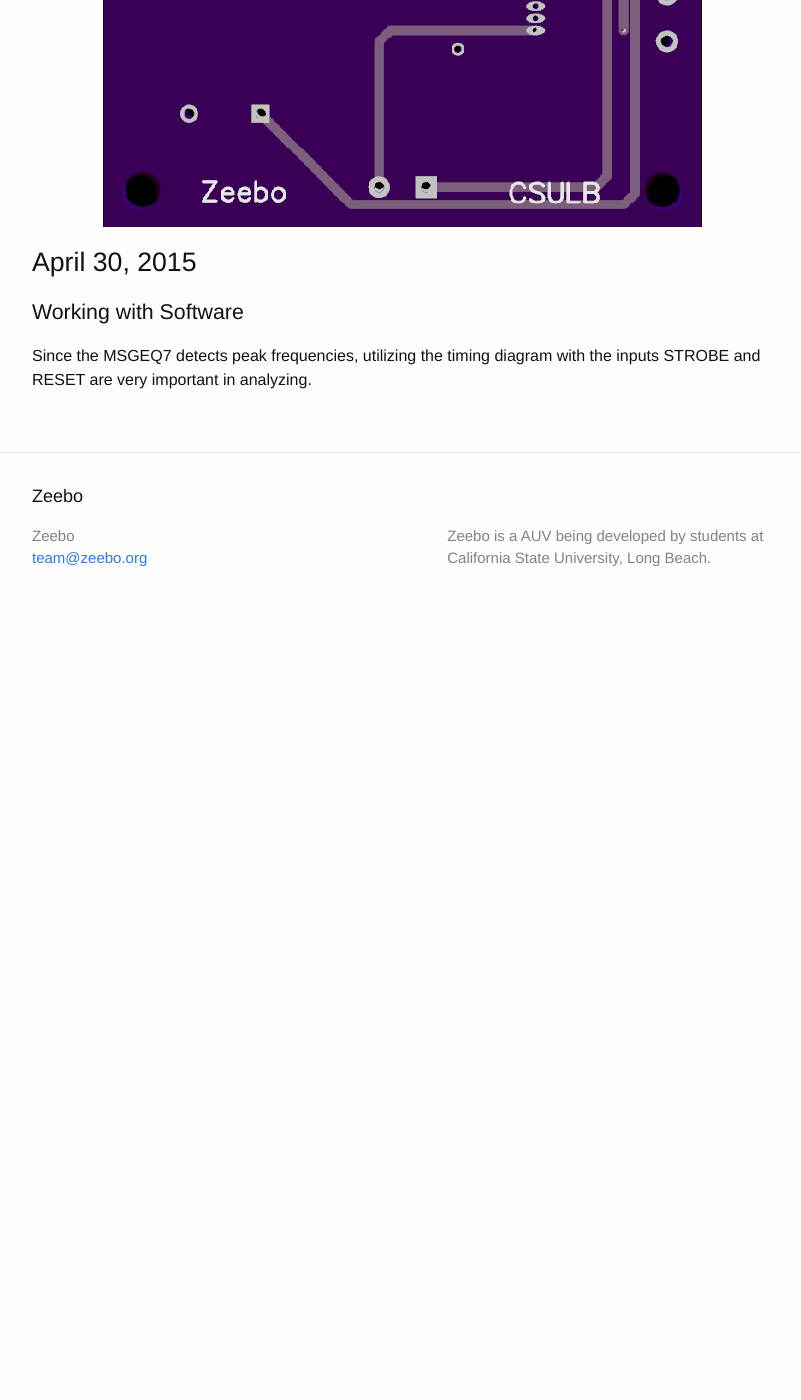
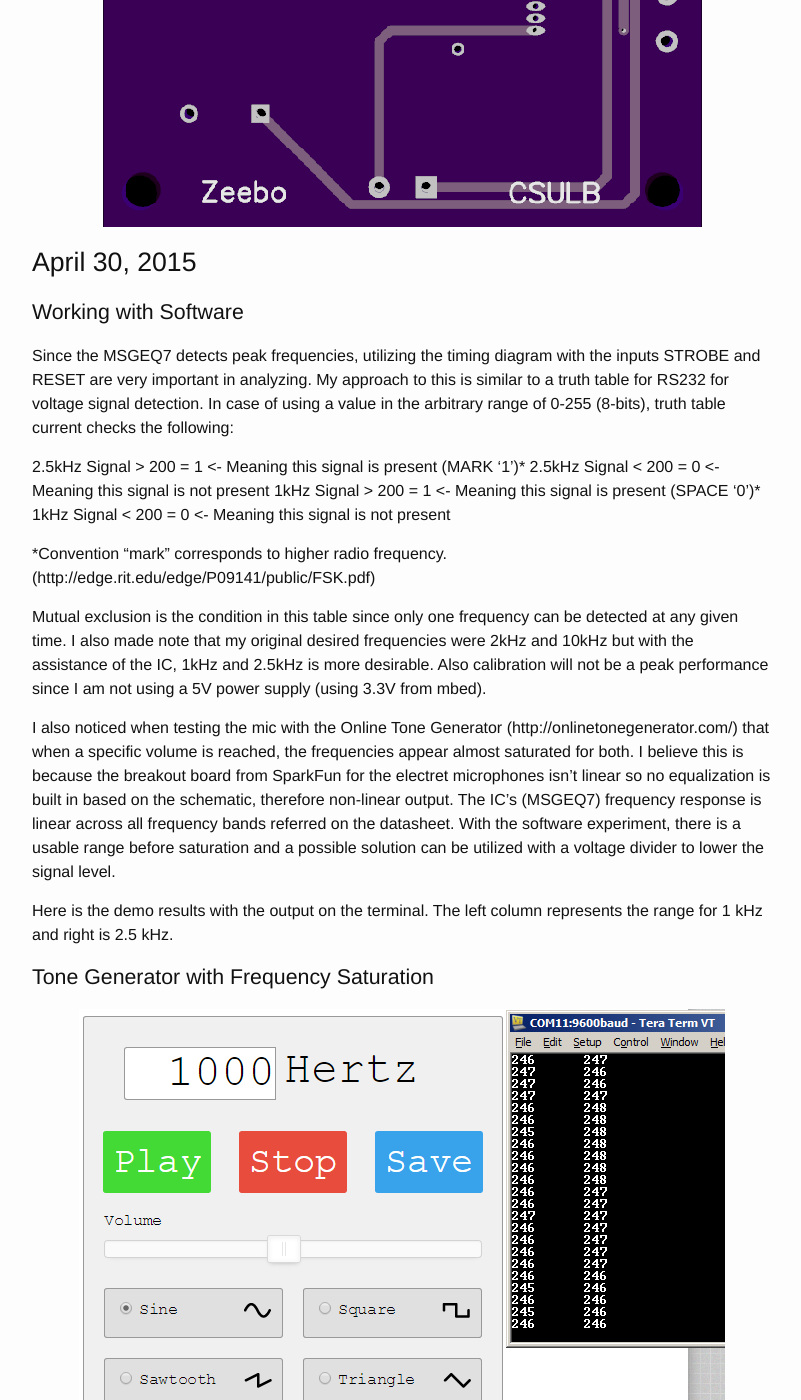
Before and after one commit to vartan/Xeebo, a Jekyll site: the page built from _posts/2015-05-01-weekly-report-13.md, in a window 1280 px wide and 1400 px high, scrolled down 3554 px. Shown: the whole window, without its empty margins (238-1039 px from the left). Built offline with Jekyll 4.4.1, drawn with Linux system fonts in a browser that asks for light colours; comment, search, counter and statistics services are not loaded; before the commit the page ends 4184 px from its top, so only the background shows below that; some of the changed text lies outside the part shown.

Commit message:
frequency tone generating with results

```diff
--- a/_posts/2015-05-01-weekly-report-13.md
+++ b/_posts/2015-05-01-weekly-report-13.md
@@ -35,4 +35,27 @@ I've made it cleaner on my schematic and pcb layout.  I do expect in the next it
 ##April 30, 2015
 
 ###Working with Software
-Since the MSGEQ7 detects peak frequencies, utilizing the timing diagram with the inputs STROBE and RESET are very important in analyzing.
+Since the MSGEQ7 detects peak frequencies, utilizing the timing diagram with the inputs STROBE and RESET are very important in analyzing.  My approach to this is similar to a truth table for RS232 for voltage signal detection.  In case of using a value in the arbitrary range of 0-255 (8-bits), truth table current checks the following:
+
+2.5kHz Signal > 200 = 1 <- Meaning this signal is present (MARK '1')*
+2.5kHz Signal < 200 = 0 <- Meaning this signal is not present
+1kHz Signal > 200 = 1 <- Meaning this signal is present (SPACE '0')*
+1kHz Signal < 200 = 0 <- Meaning this signal is not present
+
+*Convention "mark" corresponds to higher radio frequency. (http://edge.rit.edu/edge/P09141/public/FSK.pdf)
+
+Mutual exclusion is the condition in this table since only one frequency can be detected at any given time.
+I also made note that my original desired frequencies were 2kHz and 10kHz but with the assistance of the IC, 1kHz and 2.5kHz is more desirable.  Also calibration will not be a peak performance since I am not using a 5V power supply (using 3.3V from mbed).
+
+I also noticed when testing the mic with the Online Tone Generator (http://onlinetonegenerator.com/) that when a specific volume is reached, the frequencies appear almost saturated for both.  I believe this is because the breakout board from SparkFun for the electret microphones isn't linear so no equalization is built in based on the schematic, therefore non-linear output.  The IC's (MSGEQ7) frequency response is linear across all frequency bands referred on the datasheet.  With the software experiment, there is a usable range before saturation and a possible solution can be utilized with a voltage divider to lower the signal level.
+
+Here is the demo results with the output on the terminal.  The left column represents the range for 1 kHz and right is 2.5 kHz.
+
+###Tone Generator with Frequency Saturation
+![Saturation at 1 kHz](/images/am_1.0khzsaturated.png)
+
+###Tone Generator with 1.0 kHz
+![Saturation at 1 kHz](/images/am_1.0khztone.png)
+
+###Tone Generator with 2.5 kHz
+![Saturation at 1 kHz](/images/am_2.5khztone.png)
```
Also changed, not shown: images/am_1.0khzsaturated.png (added), images/am_1.0khztone.png (added), images/am_2.5khztone.png (added).
